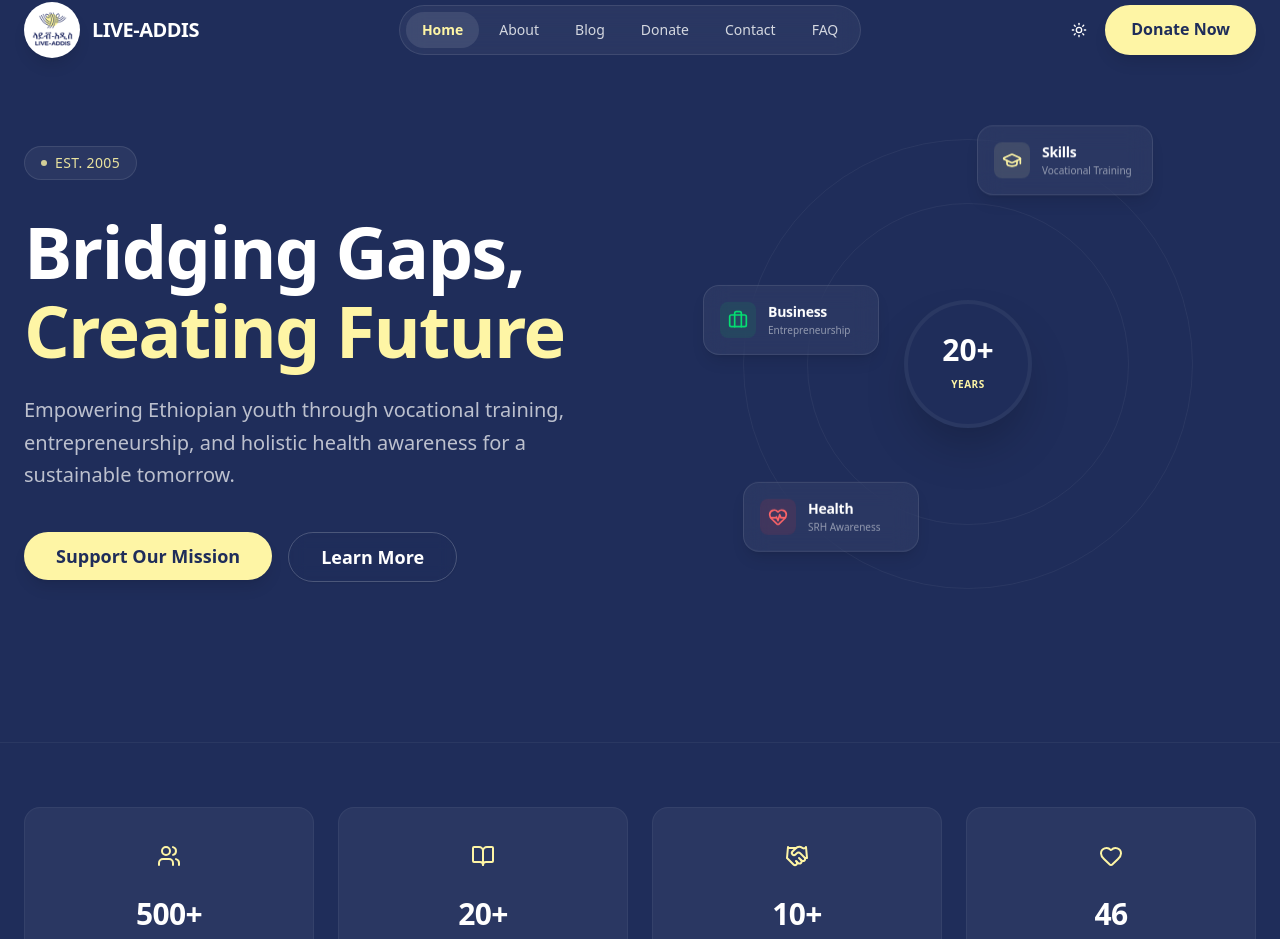
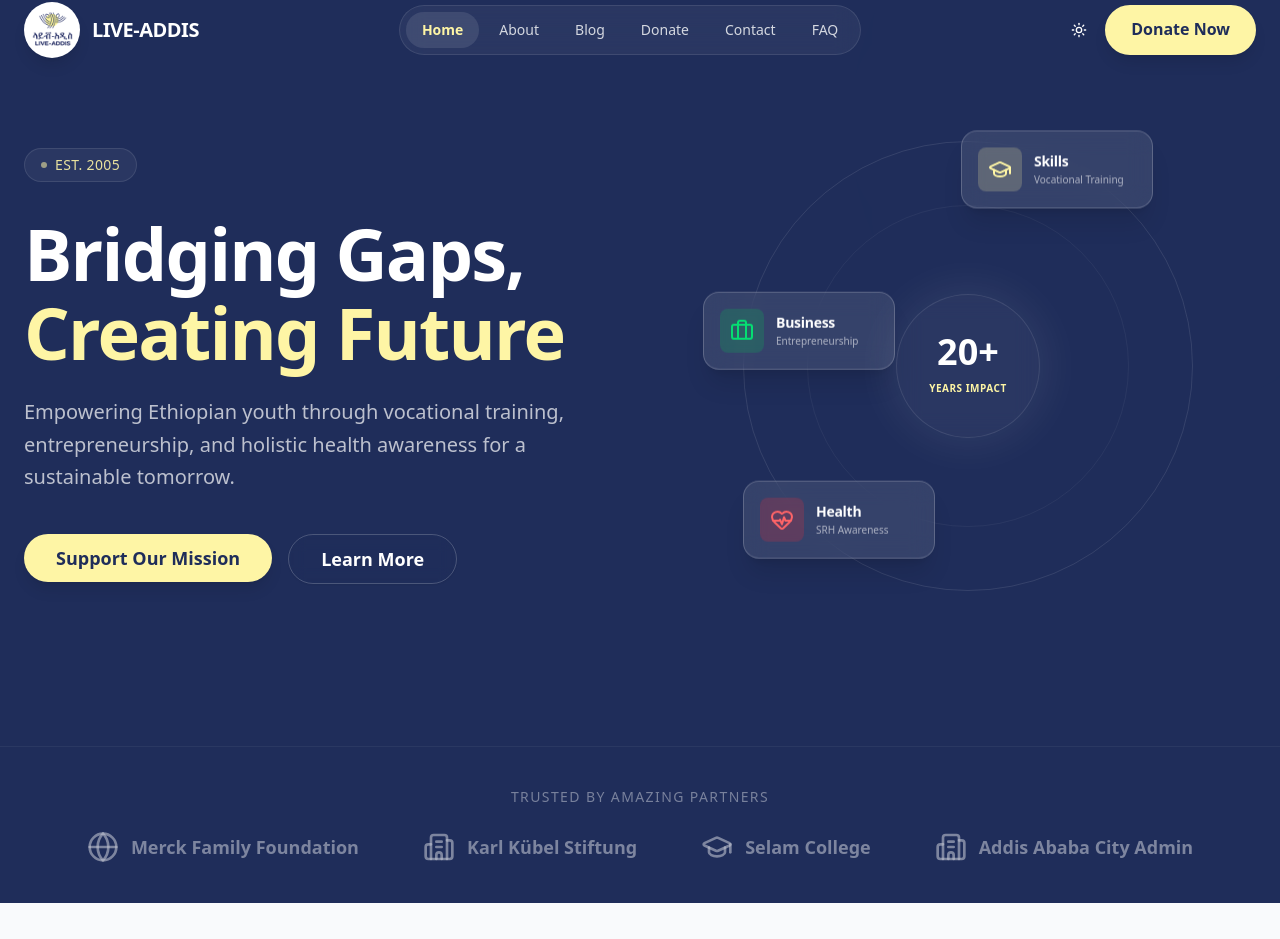
Before and after one commit to kidusabdula/live-addis, a Next.js app: page / in a window 1280 px wide. Shown: the part 14-953 px from the top of the page. Built offline with nearby package versions, Linux system fonts and the light colour scheme.

Commit message:
Version 1.0

```diff
--- a/src/app/about/page.tsx
+++ b/src/app/about/page.tsx
@@ -167,7 +167,7 @@ export default function AboutPage() {
       </section>
 
       {/* Mission & Vision */}
-      <section className="py-20 bg-background" id="mission">
+      <section className="py-20 bg-background overflow-hidden" id="mission">
         <div className="container-max px-4 md:px-6">
           <div className="grid md:grid-cols-2 gap-8 lg:gap-12">
             <motion.div
@@ -265,7 +265,7 @@ export default function AboutPage() {
       </section>
 
       {/* APHEET Program Section */}
-      <section className="py-24 bg-background" id="programs">
+      <section className="py-24 bg-background overflow-hidden" id="programs">
         <div className="container-max px-4 md:px-6">
           <div className="grid lg:grid-cols-2 gap-16 lg:gap-24 items-center">
             <motion.div
--- a/src/app/layout.tsx
+++ b/src/app/layout.tsx
@@ -81,7 +81,7 @@ export default function RootLayout({
   return (
     <html lang="en" suppressHydrationWarning>
       <body
-        className={`${inter.variable} ${poppins.variable} antialiased font-sans`}
+        className={`${inter.variable} ${poppins.variable} antialiased font-sans overflow-x-hidden`}
       >
         <ThemeProvider
           attribute="class"
--- a/src/app/page.tsx
+++ b/src/app/page.tsx
@@ -15,6 +15,9 @@ import {
   HeartPulse,
   Briefcase,
   Lightbulb,
+  Building2,
+  Globe,
+  Quote,
 } from "lucide-react";
 import { Button } from "@/components/ui/button";
 import { Swiper, SwiperSlide } from "swiper/react";
@@ -49,6 +52,48 @@ const impactStats = [
   { number: "46", label: "Trainees in 2025", icon: Heart },
 ];
 
+const programPillars = [
+  {
+    icon: GraduationCap,
+    title: "Vocational Training",
+    description:
+      "Equipping youth with marketable technical skills through our partnership with Selam Technical College.",
+    color: "text-blue-500",
+    bg: "bg-blue-500/10",
+  },
+  {
+    icon: Briefcase,
+    title: "Entrepreneurship",
+    description:
+      "Business development support and seed capital guidance for aspiring young entrepreneurs.",
+    color: "text-green-500",
+    bg: "bg-green-500/10",
+  },
+  {
+    icon: HeartPulse,
+    title: "SRH Awareness",
+    description:
+      "Holistic health education focusing on Sexual and Reproductive Health to ensure well-being.",
+    color: "text-red-500",
+    bg: "bg-red-500/10",
+  },
+  {
+    icon: Globe,
+    title: "Environmental Health",
+    description:
+      "Promoting sustainable practices and environmental stewardship within the community.",
+    color: "text-brand-yellow",
+    bg: "bg-brand-yellow/10",
+  },
+];
+
+const partners = [
+  { name: "Merck Family Foundation", icon: Globe },
+  { name: "Karl Kübel Stiftung", icon: Building2 },
+  { name: "Selam College", icon: GraduationCap },
+  { name: "Addis Ababa City Admin", icon: Building2 },
+];
+
 export default function HomePage() {
   const { scrollY } = useScroll();
   const heroOpacity = useTransform(scrollY, [0, 400], [1, 0]);
@@ -58,7 +103,7 @@ export default function HomePage() {
   return (
     <>
       {/* Hero Section */}
-      <section className="relative min-h-[90vh] flex items-center justify-center overflow-hidden bg-brand-navy">
+      <section className="relative min-h-[95vh] flex items-center justify-center overflow-hidden bg-brand-navy">
         {/* Subtle Radial Background - Reduced Gradient */}
         <div className="absolute inset-0 bg-brand-navy" />
         <div className="absolute inset-0 bg-[radial-gradient(circle_at_top_right,_var(--tw-gradient-stops))] from-primary-light/10 to-transparent opacity-50" />
@@ -114,7 +159,7 @@ export default function HomePage() {
                 initial={{ opacity: 0, y: 20 }}
                 animate={{ opacity: 1, y: 0 }}
                 transition={{ delay: 0.5 }}
-                className="text-lg md:text-xl text-white/70 mb-10 max-w-xl mx-auto lg:mx-0 leading-relaxed"
+                className="text-lg md:text-xl text-white/70 mb-10 max-w-xl mx-auto lg:mx-0 leading-relaxed font-light"
               >
                 Empowering Ethiopian youth through vocational training,
                 entrepreneurship, and holistic health awareness for a
@@ -158,19 +203,19 @@ export default function HomePage() {
                 {/* Orbital System */}
                 <div className="relative w-[450px] h-[450px]">
                   {/* Central Core */}
-                  <div className="absolute top-1/2 left-1/2 -translate-x-1/2 -translate-y-1/2 w-32 h-32 bg-brand-navy rounded-full flex items-center justify-center border-4 border-white/5 z-20 shadow-2xl">
+                  <div className="absolute top-1/2 left-1/2 -translate-x-1/2 -translate-y-1/2 w-36 h-36 bg-white/5 backdrop-blur-md rounded-full flex items-center justify-center border border-white/10 z-20 shadow-[0_0_50px_rgba(255,255,255,0.1)]">
                     <div className="text-center p-4">
-                      <span className="block text-3xl font-bold text-white mb-0.5">
+                      <span className="block text-4xl font-bold text-white mb-0.5">
                         20+
                       </span>
                       <span className="text-[10px] uppercase tracking-wider text-brand-yellow font-bold">
-                        Years
+                        Years Impact
                       </span>
                     </div>
                   </div>
 
                   {/* Rings */}
-                  <div className="absolute inset-0 border border-white/5 rounded-full animate-[spin_60s_linear_infinite]" />
+                  <div className="absolute inset-0 border border-white/10 rounded-full animate-[spin_60s_linear_infinite]" />
                   <div className="absolute inset-16 border border-white/5 rounded-full animate-[spin_40s_linear_infinite_reverse]" />
 
                   {/* Floating Icons */}
@@ -181,14 +226,14 @@ export default function HomePage() {
                       repeat: Infinity,
                       ease: "easeInOut",
                     }}
-                    className="absolute top-0 right-10 bg-white/5 backdrop-blur-md p-4 rounded-2xl border border-white/10 shadow-lg flex items-center gap-3 w-44"
+                    className="absolute top-0 right-10 bg-white/10 backdrop-blur-md p-4 rounded-2xl border border-white/20 shadow-xl flex items-center gap-3 w-48"
                   >
-                    <div className="bg-brand-yellow/10 p-2 rounded-lg">
-                      <GraduationCap className="w-5 h-5 text-brand-yellow" />
+                    <div className="bg-brand-yellow/20 p-2.5 rounded-lg">
+                      <GraduationCap className="w-6 h-6 text-brand-yellow" />
                     </div>
                     <div>
                       <h3 className="font-bold text-white text-sm">Skills</h3>
-                      <p className="text-[10px] text-white/50">
+                      <p className="text-[10px] text-white/60">
                         Vocational Training
                       </p>
                     </div>
@@ -202,14 +247,14 @@ export default function HomePage() {
                       ease: "easeInOut",
                       delay: 1,
                     }}
-                    className="absolute bottom-10 left-0 bg-white/5 backdrop-blur-md p-4 rounded-2xl border border-white/10 shadow-lg flex items-center gap-3 w-44"
+                    className="absolute bottom-10 left-0 bg-white/10 backdrop-blur-md p-4 rounded-2xl border border-white/20 shadow-xl flex items-center gap-3 w-48"
                   >
-                    <div className="bg-red-500/10 p-2 rounded-lg">
-                      <HeartPulse className="w-5 h-5 text-red-400" />
+                    <div className="bg-red-500/20 p-2.5 rounded-lg">
+                      <HeartPulse className="w-6 h-6 text-red-400" />
                     </div>
                     <div>
                       <h3 className="font-bold text-white text-sm">Health</h3>
-                      <p className="text-[10px] text-white/50">SRH Awareness</p>
+                      <p className="text-[10px] text-white/60">SRH Awareness</p>
                     </div>
                   </motion.div>
 
@@ -221,14 +266,14 @@ export default function HomePage() {
                       ease: "easeInOut",
                       delay: 0.5,
                     }}
-                    className="absolute top-1/3 -left-10 bg-white/5 backdrop-blur-md p-4 rounded-2xl border border-white/10 shadow-lg flex items-center gap-3 w-44"
+                    className="absolute top-1/3 -left-10 bg-white/10 backdrop-blur-md p-4 rounded-2xl border border-white/20 shadow-xl flex items-center gap-3 w-48"
                   >
-                    <div className="bg-green-500/10 p-2 rounded-lg">
-                      <Briefcase className="w-5 h-5 text-green-400" />
+                    <div className="bg-green-500/20 p-2.5 rounded-lg">
+                      <Briefcase className="w-6 h-6 text-green-400" />
                     </div>
                     <div>
                       <h3 className="font-bold text-white text-sm">Business</h3>
-                      <p className="text-[10px] text-white/50">
+                      <p className="text-[10px] text-white/60">
                         Entrepreneurship
                       </p>
                     </div>
@@ -240,8 +285,27 @@ export default function HomePage() {
         </motion.div>
       </section>
 
+      {/* Partners Strip */}
+      <section className="py-10 bg-brand-navy border-t border-white/5 overflow-hidden">
+        <div className="container-max px-4 md:px-6">
+          <p className="text-center text-white/40 text-sm font-medium uppercase tracking-widest mb-6">
+            Trusted by Amazing Partners
+          </p>
+          <div className="flex flex-wrap justify-center gap-8 md:gap-16 items-center opacity-70 grayscale hover:grayscale-0 transition-all duration-500">
+            {partners.map((partner, i) => (
+              <div key={i} className="flex items-center gap-3 group">
+                <partner.icon className="w-8 h-8 text-white/60 group-hover:text-brand-yellow transition-colors" />
+                <span className="text-lg font-bold text-white/60 group-hover:text-white transition-colors">
+                  {partner.name}
+                </span>
+              </div>
+            ))}
+          </div>
+        </div>
+      </section>
+
       {/* Impact Stats Section - Flat Background, Stackable */}
-      <section className="py-16 bg-brand-navy border-t border-white/5">
+      <section className="py-20 bg-background">
         <div className="container-max px-4 md:px-6">
           <div className="grid grid-cols-1 sm:grid-cols-2 lg:grid-cols-4 gap-6">
             {impactStats.map((stat, index) => (
@@ -251,15 +315,15 @@ export default function HomePage() {
                 whileInView={{ opacity: 1, y: 0 }}
                 viewport={{ once: true }}
                 transition={{ delay: index * 0.1 }}
-                className="bg-white/5 rounded-2xl p-6 text-center hover:bg-white/10 transition-colors border border-white/5"
+                className="bg-white rounded-[2rem] p-8 text-center hover:shadow-xl transition-all duration-300 border border-border/50 group"
               >
-                <div className="w-12 h-12 mx-auto mb-4 rounded-xl bg-primary-light/10 flex items-center justify-center text-brand-yellow">
-                  <stat.icon className="w-6 h-6" />
+                <div className="w-14 h-14 mx-auto mb-6 rounded-2xl bg-brand-navy/5 flex items-center justify-center text-brand-navy group-hover:bg-brand-navy group-hover:text-brand-yellow transition-colors duration-300">
+                  <stat.icon className="w-7 h-7" />
                 </div>
-                <h3 className="text-3xl font-bold text-white mb-1">
+                <h3 className="text-4xl font-bold text-brand-navy mb-2">
                   {stat.number}
                 </h3>
-                <p className="text-sm font-medium text-white/60 uppercase tracking-wide">
+                <p className="text-sm font-bold text-muted-foreground uppercase tracking-wide">
                   {stat.label}
                 </p>
               </motion.div>
@@ -344,7 +408,7 @@ export default function HomePage() {
                   <div
                     key={post.id}
                     className={`relative rounded-xl overflow-hidden ${
-                      index === 0 ? "col-span-2 aspect-[16/9]" : "aspect-square"
+                      index === 0 ? "col-span-2 aspect-video" : "aspect-square"
                     }`}
                   >
                     <Image
@@ -373,8 +437,100 @@ export default function HomePage() {
         </div>
       </section>
 
+      {/* New Section: Our Approach / Pillars */}
+      <section className="py-24 bg-muted/30">
+        <div className="container-max px-4 md:px-6">
+          <div className="text-center max-w-3xl mx-auto mb-16">
+            <span className="text-brand-navy font-bold text-sm tracking-widest uppercase mb-3 block">
+              Our Approach
+            </span>
+            <h2 className="text-3xl md:text-5xl font-bold text-brand-navy mb-6">
+              Holistic Development
+            </h2>
+            <p className="text-lg text-muted-foreground">
+              We believe in a comprehensive approach to youth empowerment,
+              addressing economic, social, and health dimensions simultaneously.
+            </p>
+          </div>
+
+          <div className="grid md:grid-cols-2 lg:grid-cols-4 gap-6">
+            {programPillars.map((pillar, i) => (
+              <motion.div
+                key={i}
+                initial={{ opacity: 0, y: 20 }}
+                whileInView={{ opacity: 1, y: 0 }}
+                viewport={{ once: true }}
+                transition={{ delay: i * 0.1 }}
+                className="bg-white p-8 rounded-[2rem] hover:shadow-xl transition-all duration-300 group border border-border/50"
+              >
+                <div
+                  className={`w-14 h-14 rounded-2xl ${pillar.bg} flex items-center justify-center mb-6 group-hover:scale-110 transition-transform`}
+                >
+                  <pillar.icon className={`w-7 h-7 ${pillar.color}`} />
+                </div>
+                <h3 className="text-xl font-bold text-brand-navy mb-3">
+                  {pillar.title}
+                </h3>
+                <p className="text-muted-foreground leading-relaxed text-sm">
+                  {pillar.description}
+                </p>
+              </motion.div>
+            ))}
+          </div>
+        </div>
+      </section>
+
+      {/* Testimonials */}
+      <section className="py-24 bg-brand-navy text-white relative overflow-hidden">
+        {/* Background decorations */}
+        <div className="absolute top-0 right-0 w-[500px] h-[500px] bg-white/5 rounded-full blur-[100px] opacity-30 pointer-events-none" />
+        <div className="absolute bottom-0 left-0 w-[500px] h-[500px] bg-brand-yellow/5 rounded-full blur-[100px] opacity-30 pointer-events-none" />
+
+        <div className="container-max px-4 md:px-6 relative z-10">
+          <div className="grid lg:grid-cols-2 gap-16 items-center">
+            <div>
+              <div className="inline-flex items-center gap-2 mb-6 bg-white/10 px-4 py-2 rounded-full border border-white/10">
+                <Quote className="w-4 h-4 text-brand-yellow" />
+                <span className="text-sm font-medium">Voices of Change</span>
+              </div>
+              <h2 className="text-3xl md:text-5xl font-bold mb-8 leading-tight text-white">
+                See how LIVE-ADDIS is rewriting stories.
+              </h2>
+              <p className="text-xl text-white/70 mb-8 font-light max-w-lg">
+                From unemployed youth to thriving entrepreneurs, our impact is
+                best told by those who live it.
+              </p>
+              <Link href="/about#impact">
+                <Button className="bg-white text-brand-navy hover:bg-brand-yellow hover:text-brand-navy text-lg px-8 py-6 rounded-full font-bold">
+                  View Impact Report
+                </Button>
+              </Link>
+            </div>
+
+            <div className="bg-white/5 backdrop-blur-md border border-white/10 p-8 md:p-12 rounded-[2.5rem] relative">
+              <Quote className="absolute top-8 left-8 w-12 h-12 text-white/10 rotate-180" />
+              <p className="text-xl md:text-2xl leading-relaxed mb-8 relative z-10 font-medium">
+                &quot;The training I received wasn&apos;t just about skills; it
+                was about confidence. I learned that my circumstances don&apos;t
+                define my future. Now I run my own small business and support my
+                family.&quot;
+              </p>
+              <div className="flex items-center gap-4">
+                <div className="w-12 h-12 bg-brand-yellow rounded-full flex items-center justify-center text-brand-navy font-bold text-lg">
+                  A
+                </div>
+                <div>
+                  <h4 className="font-bold text-lg">Abebe Kebede</h4>
+                  <p className="text-white/60 text-sm">Former Trainee, 2023</p>
+                </div>
+              </div>
+            </div>
+          </div>
+        </div>
+      </section>
+
       {/* Latest Stories - Slider */}
-      <section className="py-20 md:py-32 bg-muted/30">
+      <section className="py-24 bg-background">
         <div className="container-max px-4 md:px-6">
           <div className="text-center max-w-2xl mx-auto mb-16">
             <span className="text-primary font-bold text-sm tracking-wider uppercase mb-2 block">
@@ -403,30 +559,31 @@ export default function HomePage() {
           >
             {featuredPosts.map((post) => (
               <SwiperSlide key={post.id} className="h-full pb-10">
-                <div className="bg-card h-full rounded-2xl overflow-hidden border border-border shadow-sm hover:shadow-lg transition-all duration-300 flex flex-col group">
-                  <div className="relative aspect-[16/10] overflow-hidden bg-muted">
+                <div className="bg-white h-full rounded-[2rem] overflow-hidden border border-border/50 shadow-sm hover:shadow-xl transition-all duration-300 flex flex-col group">
+                  <div className="relative aspect-16/10 overflow-hidden bg-muted">
                     <Image
                       src={post.media[0]?.local_path}
                       alt="Post"
                       fill
                       className="object-cover transition-transform duration-500 group-hover:scale-105"
                     />
-                    <div className="absolute top-4 right-4 bg-white/90 backdrop-blur-sm px-3 py-1 text-xs font-bold text-brand-navy rounded-full">
+                    <div className="absolute top-4 right-4 bg-white/90 backdrop-blur-sm px-4 py-1.5 text-xs font-bold text-brand-navy rounded-full shadow-sm">
                       News
                     </div>
                   </div>
-                  <div className="p-6 flex flex-col grow">
-                    <h3 className="font-bold text-lg mb-3 line-clamp-2 text-brand-navy dark:text-white group-hover:text-primary transition-colors">
+                  <div className="p-8 flex flex-col grow">
+                    <h3 className="font-bold text-xl mb-3 line-clamp-2 text-brand-navy dark:text-white group-hover:text-primary transition-colors">
                       {post.text.split("\n")[0]}
                     </h3>
-                    <p className="text-muted-foreground text-sm line-clamp-3 mb-6 grow">
+                    <p className="text-muted-foreground text-sm line-clamp-3 mb-6 grow leading-relaxed">
                       {post.text.split("\n").slice(1).join(" ")}
                     </p>
                     <Link
                       href={`/blog/${post.id}`}
-                      className="inline-flex items-center text-sm font-semibold text-primary hover:text-primary-hover mt-auto"
+                      className="inline-flex items-center text-sm font-bold text-brand-navy hover:text-primary mt-auto group/link"
                     >
-                      Read Full Story <ChevronRight className="w-4 h-4 ml-1" />
+                      Read Full Story{" "}
+                      <ChevronRight className="w-4 h-4 ml-1 group-hover/link:translate-x-1 transition-transform" />
                     </Link>
                   </div>
                 </div>
@@ -438,7 +595,8 @@ export default function HomePage() {
             <Link href="/blog">
               <Button
                 size="lg"
-                className="rounded-full bg-brand-navy text-white hover:bg-brand-navy/90 px-8"
+                variant="outline"
+                className="rounded-full border-brand-navy/20 text-brand-navy hover:bg-brand-navy hover:text-white px-8 py-6 text-lg font-semibold"
               >
                 View All News
               </Button>
@@ -461,7 +619,7 @@ export default function HomePage() {
             <Link href="/donate">
               <Button
                 size="lg"
-                className="bg-brand-navy text-white hover:bg-brand-navy/90 font-bold px-10 py-6 text-lg rounded-full w-full sm:w-auto shadow-xl"
+                className="bg-brand-navy text-white hover:bg-brand-navy/90 font-bold px-10 py-6 text-lg rounded-full w-full sm:w-auto shadow-xl hover:-translate-y-1 transition-all"
               >
                 Donate Now
               </Button>
```
Also changed, not shown: src/components/layout/navbar.tsx (+7 -1 lines).
